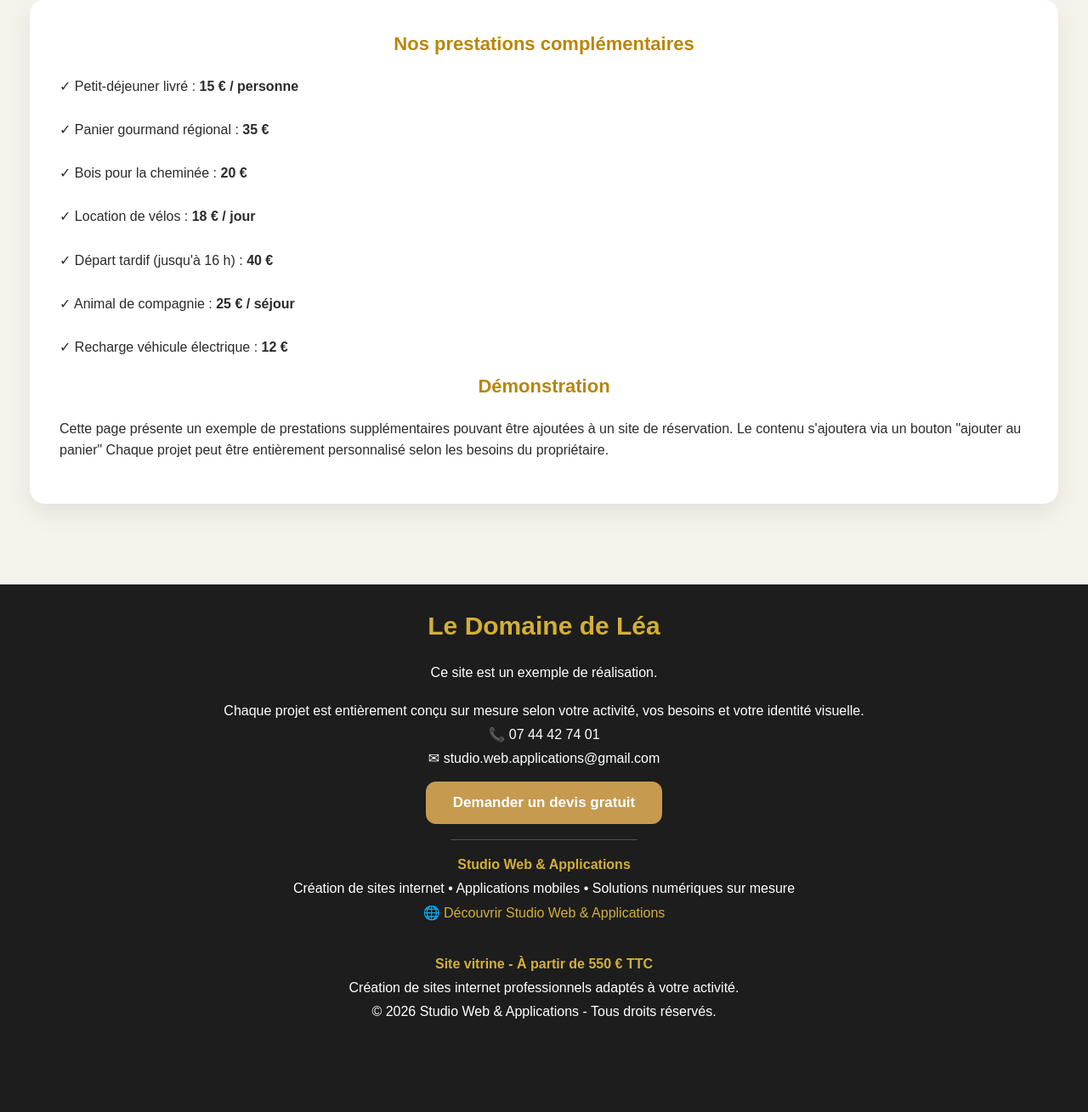
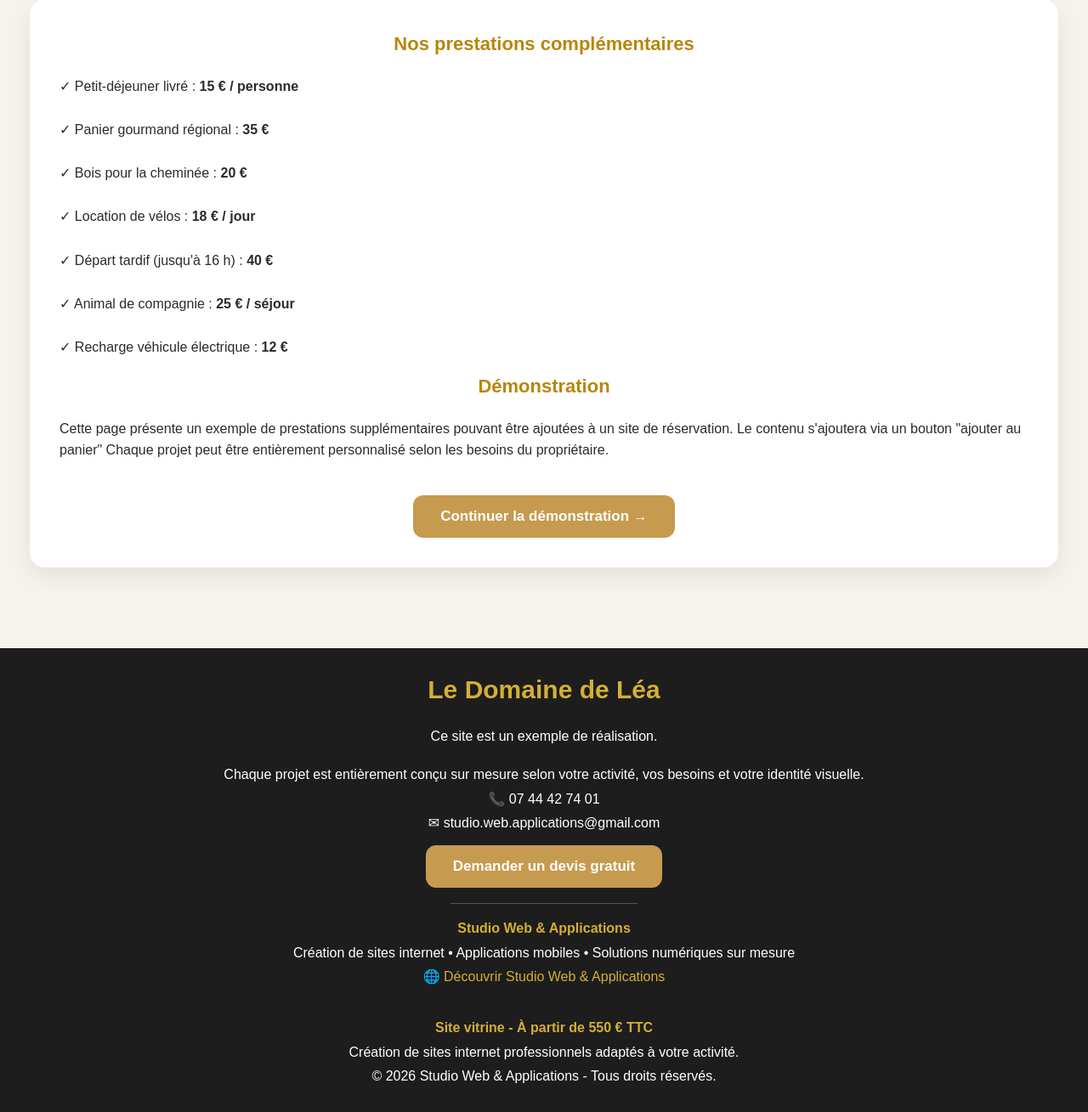
Before and after one commit to MSEDIT-1304/demo-le-domaine-de-lea, a Flask app: page /supplements in a window 1280 px wide. Shown: the part 743-2052 px from the top of the page at 85% size. Before the commit the page ends 1942 px from the top, so only its background shows below. Run offline with Flask 3, Linux system fonts and the light colour scheme.

Commit message:
Update supplements.html

```diff
--- a/templates/supplements.html
+++ b/templates/supplements.html
@@ -76,6 +76,18 @@ Le contenu s'ajoutera via un bouton "ajouter au panier"
 Chaque projet peut être entièrement personnalisé selon les besoins du propriétaire.
 
 </p>
+
+<br>
+
+<div style="text-align:center;">
+
+<a href="/actualites">
+    <button>
+        Continuer la démonstration →
+    </button>
+</a>
+
+</div>
 
 </div>
 
```
